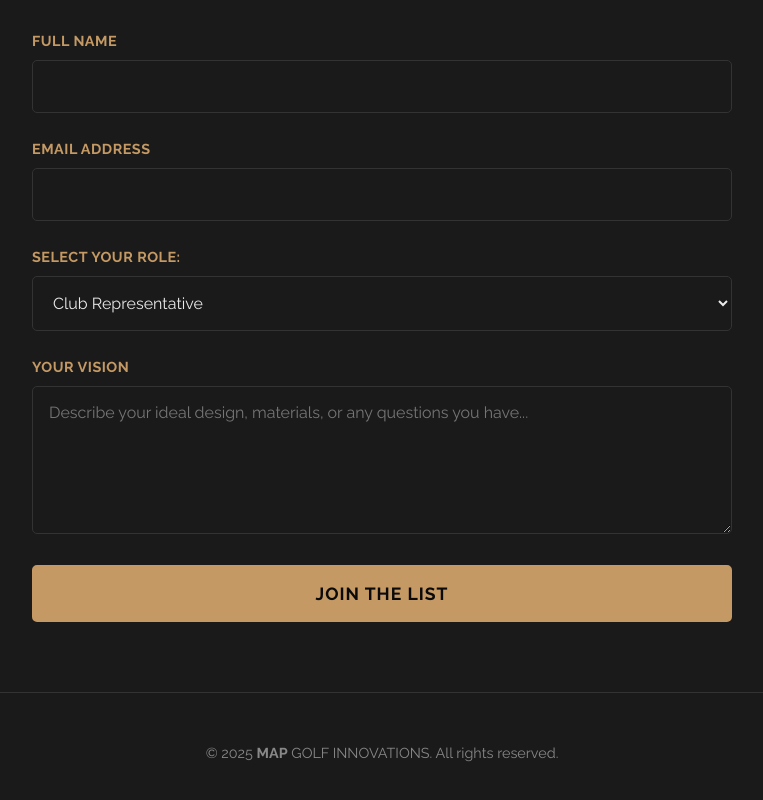
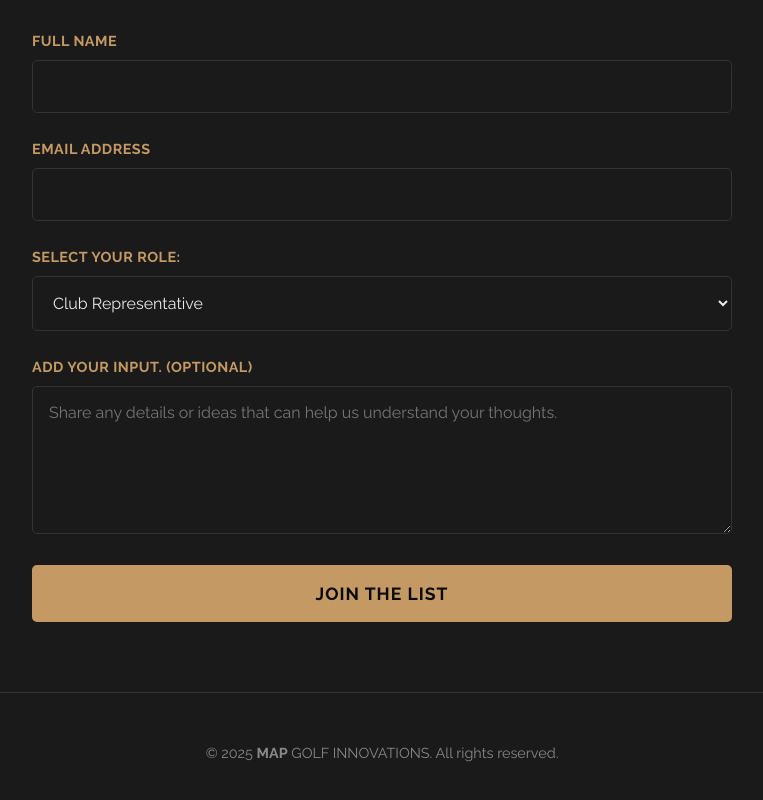
Before and after one commit to madte0/map_landing_page_version_02, a plain HTML site: page index.html in a window 1280 px wide. Shown: the part 3889-4689 px from the top of the page, without its empty margins (258-1021 px from the left). Drawn offline with nearby package versions, Linux system fonts and the light colour scheme; a web font is replaced by a local one.

Commit message:
html changes

```diff
--- a/index.html
+++ b/index.html
@@ -118,8 +118,8 @@
                         </select>
                     </div>
                     <div class="form-group">
-                        <label for="message">Your Vision</label>
-                        <textarea id="message" name="message" rows="6" placeholder="Describe your ideal design, materials, or any questions you have..."></textarea>
+                        <label for="message">Add your input. (Optional)</label>
+                        <textarea id="message" name="message" rows="6" placeholder="Share any details or ideas that can help us understand your thoughts."></textarea>
                     </div>
                     <button type="submit" class="cta-button">Join the list</button>
                 </form>
```
